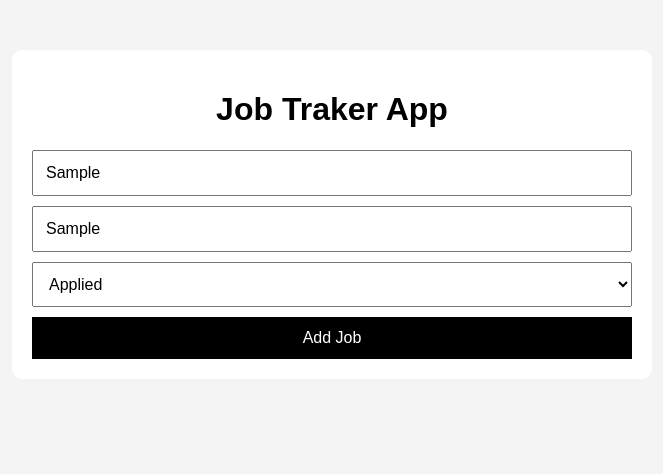
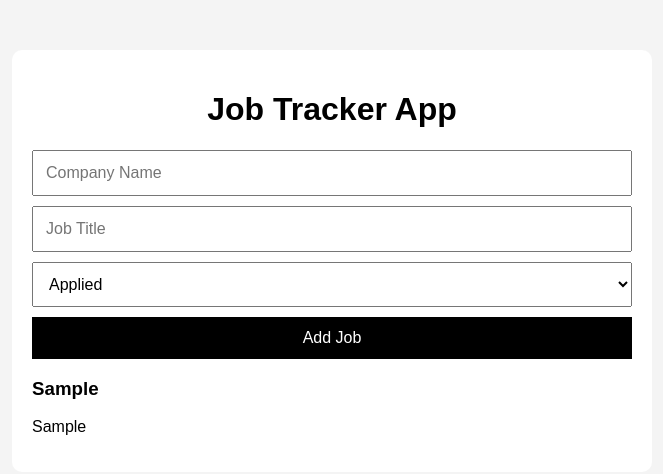
Before and after one commit to klvnclay27/job-tracker-app, a React (Vite) app: page / in a window 1280 px wide. Both pictures are taken after typing "Sample", "Sample" into the empty fields and a click on the button "Add Job". Shown: the top 474 px of the page, without its empty margins (308-971 px from the left). Built offline with nearby package versions, Linux system fonts and the light colour scheme.

Commit message:
Added persistent job tracker functionality

```diff
--- a/src/App.jsx
+++ b/src/App.jsx
@@ -1,13 +1,50 @@
-import React from "react";
+import { useState, useEffect } from "react";
 
 function App() {
+  const [company, setCompany] = useState("");
+  const [title, setTitle] = useState("");
+  const [status, setStatus] = useState("Applied");
+  const [jobs, setJobs] = useState(() => {
+    const savedJobs = localStorage.getItem("jobs");
+
+    return savedJobs ? JSON.parse(savedJobs) : [];
+  });
+
+  useEffect(() => {
+    localStorage.setItem("jobs", JSON.stringify(jobs));
+  }, [jobs]);
+
+  const handleAddJob = () => {
+    const newJob = {
+      company: company,
+      title: title,
+      status: status,
+    };
+
+    setJobs([...jobs, newJob]);
+
+    setCompany("");
+    setTitle("");
+    setStatus("Applied");
+  };
   return (
     <div className="app">
-      <h1>Job Traker App</h1>
+      <h1>Job Tracker App</h1>
 
       <div className="job-form">
-        <input type="text" placeholder="Company Name" />
-        <input type="text" placeholder="Job Title" />
+        <input
+          type="text"
+          placeholder="Company Name"
+          value={company}
+          onChange={(e) => setCompany(e.target.value)}
+        />
+
+        <input
+          type="text"
+          placeholder="Job Title"
+          value={title}
+          onChange={(e) => setTitle(e.target.value)}
+        />
 
         <select>
           <option>Applied</option>
@@ -16,7 +53,16 @@ function App() {
           <option>Offer</option>
         </select>
 
-        <button>Add Job</button>
+        <button onClick={handleAddJob}>Add Job</button>
+      </div>
+      <div className="job-list">
+        {jobs.map((job, index) => (
+          <div key={index} className="job-card">
+            <h3>{job.company}</h3>
+
+            <p>{job.title}</p>
+          </div>
+        ))}
       </div>
     </div>
   );
```
